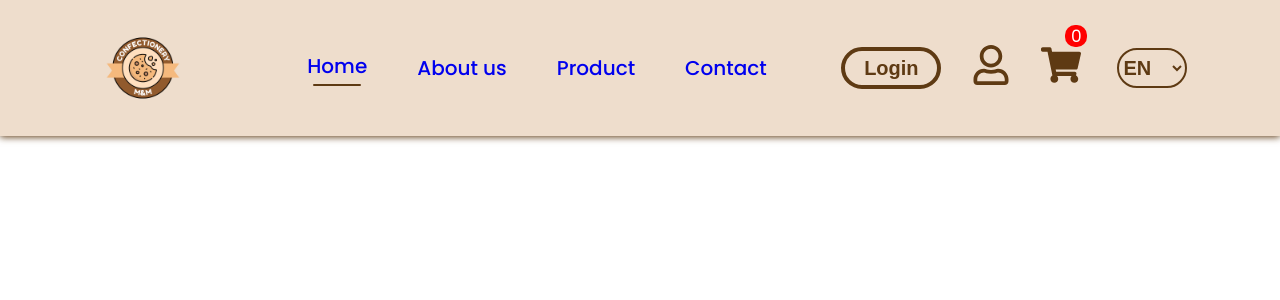
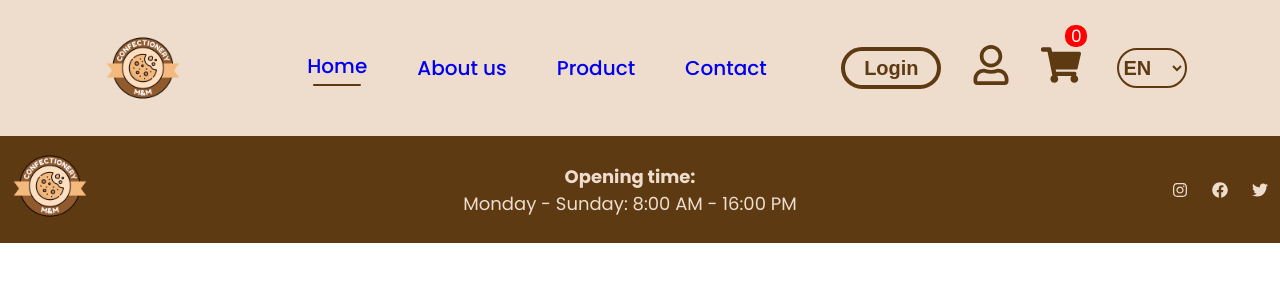
Before and after one commit to macieszak/confectionery-frontend, a React (Create React App) app in the folder confectionery_frontend/: page /login in a window 1280 px wide. Shown: the top 300 px of the page. Built offline with nearby package versions, Linux system fonts and the light colour scheme.

Commit message:
Added simple footer.

```diff
--- a/confectionery_frontend/src/App.js
+++ b/confectionery_frontend/src/App.js
@@ -9,6 +9,7 @@ import Cart from './pages/Cart.jsx';
 import LoginSignUp from './pages/LoginSignUp.jsx'
 import User from './pages/User';
 import React, { useState } from 'react';
+import Footer from './components/Footer/Footer';
 
 
 function App() {
@@ -30,6 +31,7 @@ function App() {
          <Route path='/user' element={<User/>}/>
          <Route path='/login' element={<LoginSignUp/>}/>
       </Routes>
+      <Footer/>
       </BrowserRouter>
     </div>
   );
--- /dev/null
+++ b/confectionery_frontend/src/components/Footer/Footer.css
@@ -0,0 +1,39 @@
+.footer {
+    background-color: #5E3A13;
+    display: flex;
+    justify-content: space-between;
+    align-items: center;
+}
+
+.footer-logo img{
+    width: 100px;
+}
+
+.footer-opening-hours {
+    text-align: center;
+}
+
+.footer-opening-hours h1 {
+    color: #EEDDCC;
+    font-size: large;
+}
+
+.footer-opening-hours p {
+    color: #EEDDCC;
+    font-size: large;
+}
+
+.footer-social-media {
+    display: flex;
+}
+
+.footer-social-media div {
+    display: flex;
+    align-items: center;
+    justify-content: center;
+    width: 40px; /* Dostosuj według potrzeb */
+    height: 40px; /* Dostosuj według potrzeb */
+    border-radius: 50%;
+    color: #EEDDCC; /* Kolor ikon */
+    background-color: #5E3A13; /* Tło ikon, dostosuj kolor */
+  }
--- /dev/null
+++ b/confectionery_frontend/src/components/Footer/Footer.jsx
@@ -0,0 +1,40 @@
+import React from 'react'
+import './Footer.css'
+import logo from '../../assets/logo2.png'
+import { FaInstagram } from "react-icons/fa";
+import { FaFacebook } from "react-icons/fa";
+import { FaTwitter } from "react-icons/fa";
+
+const Footer = () => {
+  return (
+    <div className='footer'>
+        <div className='footer-logo'>
+            <img src={logo} alt="logo icon" />
+        </div>
+        <div className='footer-opening-hours'>
+            <h1>Opening time:</h1>
+            <p>Monday - Sunday: 8:00 AM - 16:00 PM</p>
+        </div>
+        <div className='footer-social-media'>
+        <a href="https://instagram.com" target="_blank" rel="noopener noreferrer">
+            <div className='footer-instagram'>
+                <FaInstagram/>
+            </div>
+        </a>
+        <a href="https://facebook.com" target="_blank" rel="noopener noreferrer">
+            <div className='footer-facebook'>
+                <FaFacebook/>
+            </div>
+        </a>
+        <a href="https://twitter.com" target="_blank" rel="noopener noreferrer">
+            <div className='footer-twitter'>
+                <FaTwitter/>
+            </div>
+        </a>
+        </div>
+
+    </div>
+  )
+}
+
+export default Footer
```
Also changed, not shown: confectionery_frontend/src/assets/logo2.png (added).
